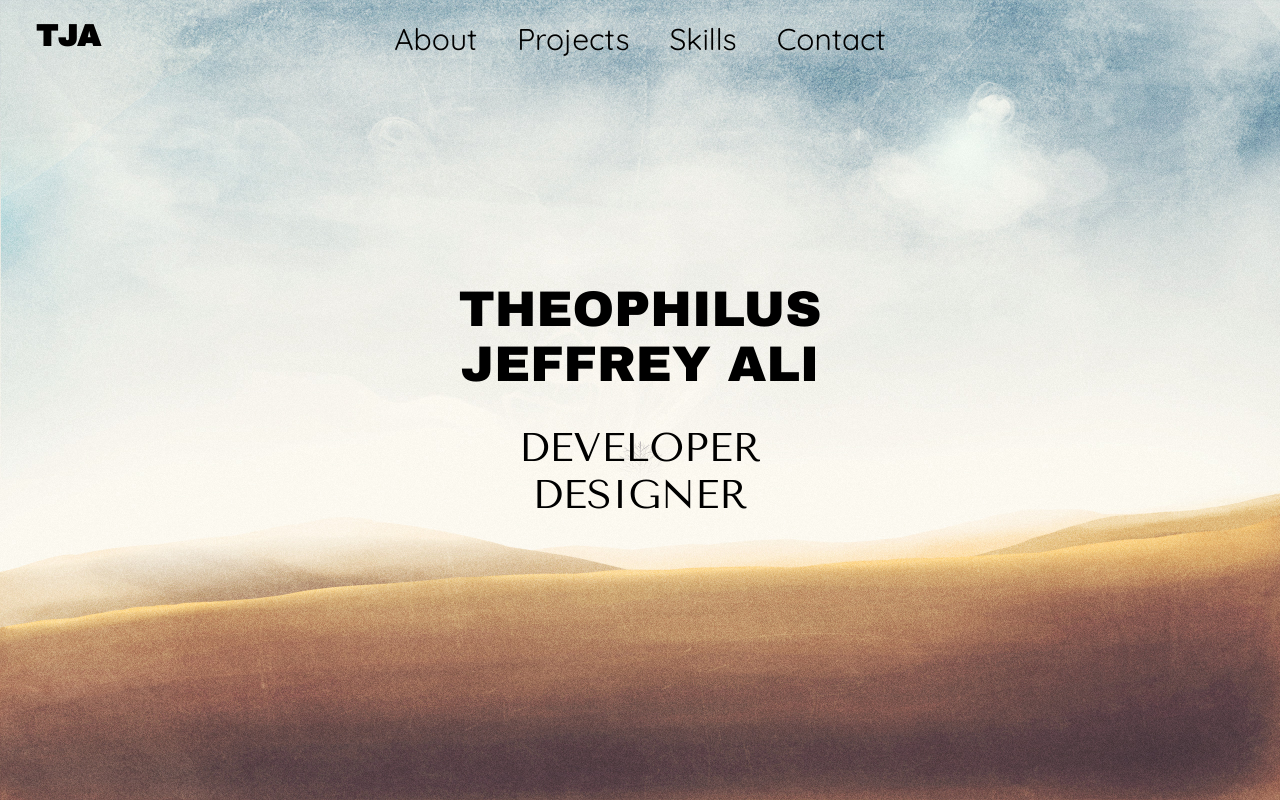
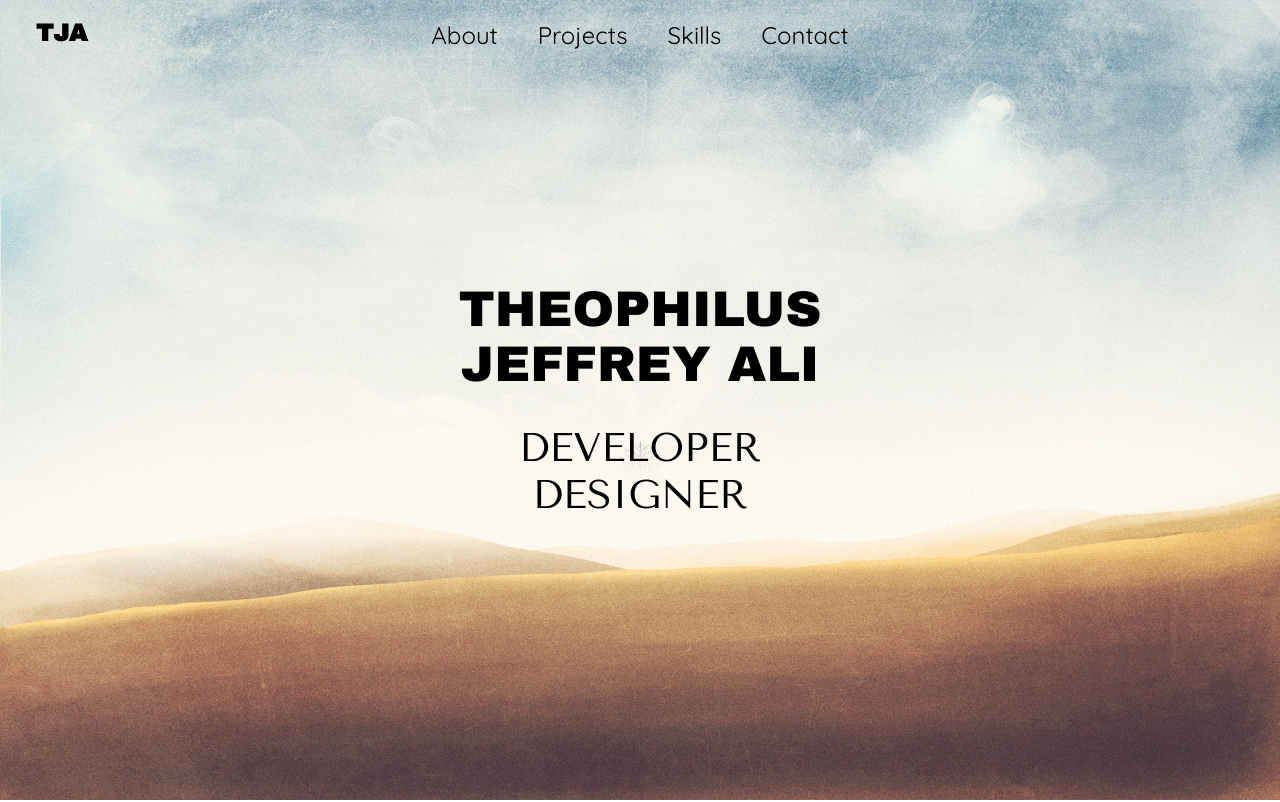
Before and after one commit to theoJA/pf, a React (Create React App) app: page / in a window 1280 px wide. Shown: the top 802 px of the page. Built offline with nearby package versions, Linux system fonts and the light colour scheme.

Commit message:
CSS stuff

```diff
--- a/src/App.css
+++ b/src/App.css
@@ -16,8 +16,8 @@ header {
 }
 
 .page-content {
-  width: 90%;
-  margin: 4em auto;
+  width: 85%;
+  margin: 2em auto;
   font-size: 20px;
   line-height: 30px;
   text-align: justify;
--- a/src/components/Navbar.css
+++ b/src/components/Navbar.css
@@ -36,7 +36,7 @@ div.banner-title div:nth-child(2) {
   margin: 20px 36px;
   color: #000;
   font-weight: bold;
-  font-size: 30px;
+  font-size: 24px;
   font-family: "Archivo Black";
 }
 
@@ -76,7 +76,7 @@ nav ul li {
 nav ul li a {
   text-decoration: none;
   color: #000;
-  font-size: 30px;
+  font-size: 24px;
 }
 
 .menu-icon {
```
